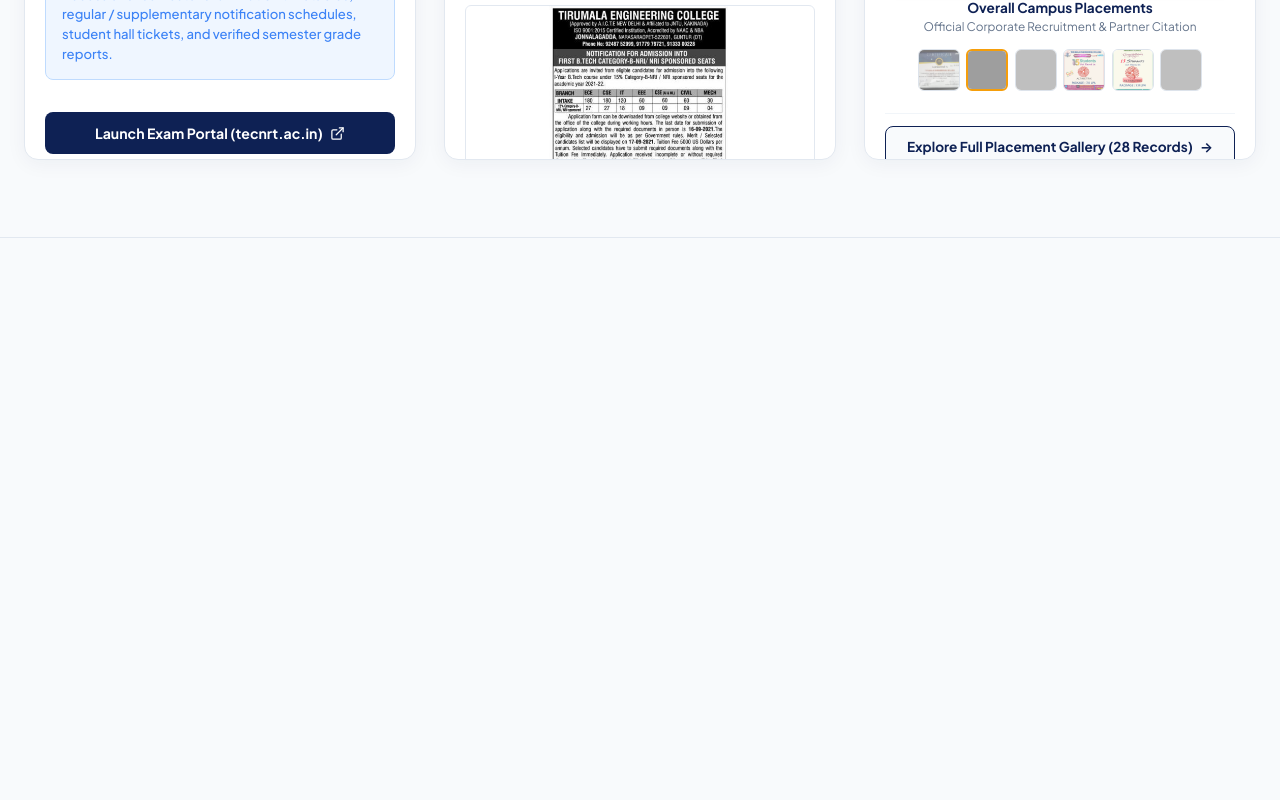
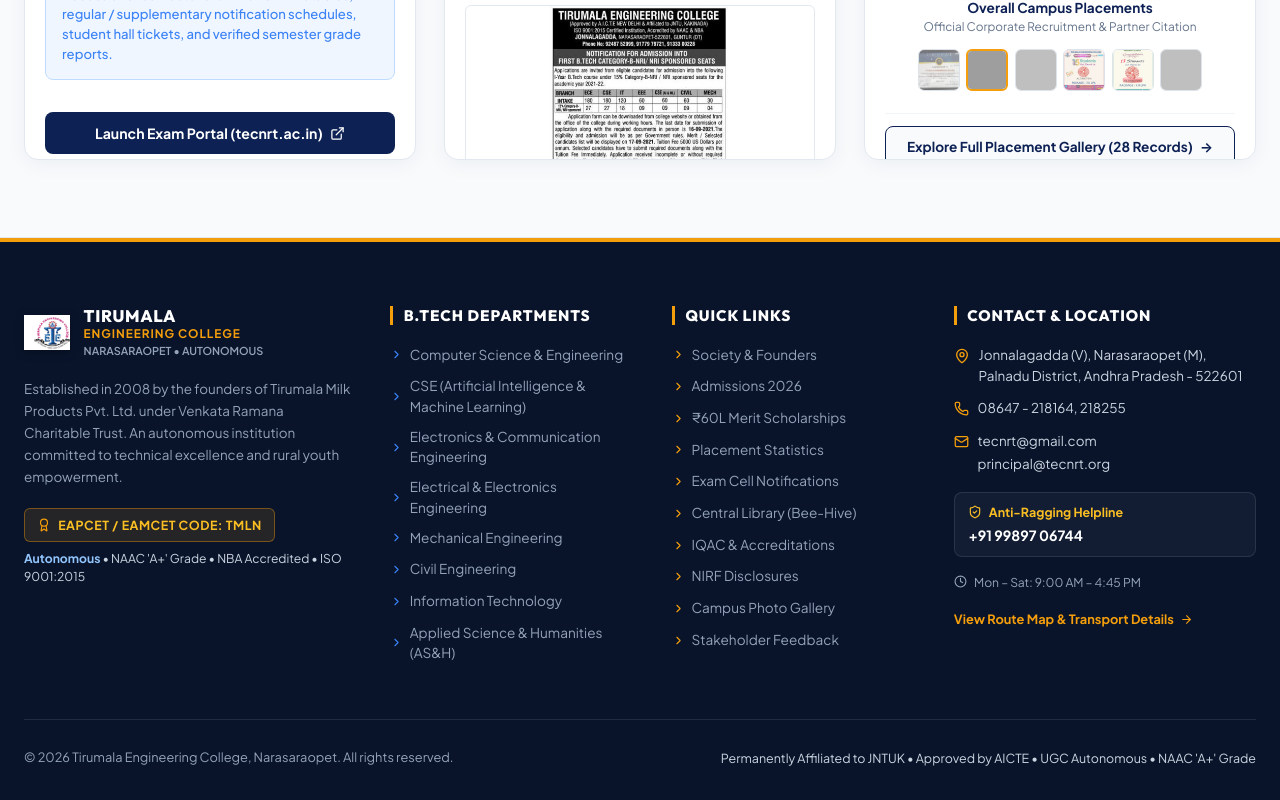
Before and after one commit to cvfoliox-dev/tecnrt, a React (Vite) app: page / in a window 1280 px wide. Shown: the part 3383-4183 px from the top of the page. Before the commit the page ends 3621 px from the top, so only its background shows below. Built offline with nearby package versions, Linux system fonts and the light colour scheme; grey boxes are pictures that could not be loaded.

Commit message:
refactor(footer): remove PRD portals column, clean up 4-column layout, and render universal footer on all public pages

```diff
--- a/src/App.jsx
+++ b/src/App.jsx
@@ -53,10 +53,6 @@
     }
   }, [location.pathname, currentUser.role, quickSwitchRole]);
 
-  const isHomePage = location.pathname === '/' ||
-    location.pathname === '/index.html' ||
-    location.pathname === '/index-2.html' ||
-    location.pathname === '/index.php';
 
   return (
     <div style={{ display: 'flex', flexDirection: 'column', minHeight: '100vh' }}>
@@ -193,7 +189,7 @@
               <Route path="*" element={<NotFoundPage />} />
             </Routes>
           </main>
-          {!isHomePage && <Footer />}
+          <Footer />
           <LoginModal />
         </>
       )}
--- a/src/components/common/Footer.jsx
+++ b/src/components/common/Footer.jsx
@@ -1,85 +1,122 @@
 import React from 'react';
 import { Link } from 'react-router-dom';
 import { COLLEGE_AUDIT_DATA } from '../../data/collegeAuditData';
-import { useAuth } from '../../context/AuthContext';
 import {
-  GraduationCap,
   MapPin,
   Phone,
   Mail,
-  Globe,
   ShieldCheck,
   Award,
   ChevronRight,
-  ExternalLink,
-  PhoneCall,
-  Clock
+  Clock,
+  ArrowRight
 } from 'lucide-react';
 
 export default function Footer() {
-  const { quickSwitchRole } = useAuth();
-  const { institution, departments } = COLLEGE_AUDIT_DATA;
+  const { departments } = COLLEGE_AUDIT_DATA;
 
   return (
-    <footer style={{ background: '#09142b', color: '#cbd5e1', paddingTop: '4rem', paddingBottom: '2rem', borderTop: '4px solid #f59e0b' }}>
-      <div className="container" style={{ maxWidth: '1200px', margin: '0 auto', padding: '0 1.5rem' }}>
-        <div style={{ display: 'grid', gridTemplateColumns: 'repeat(auto-fit, minmax(230px, 1fr))', gap: '2.5rem', marginBottom: '3.5rem' }}>
-          {/* Col 1: College Info */}
+    <footer
+      className="tec-main-footer"
+      style={{
+        backgroundColor: '#09142b',
+        color: '#cbd5e1',
+        paddingTop: '4rem',
+        paddingBottom: '2rem',
+        borderTop: '4px solid #f59e0b',
+        position: 'relative',
+        width: '100%',
+        overflowX: 'hidden'
+      }}
+      aria-label="Website Footer"
+    >
+      <div style={{ maxWidth: '1280px', margin: '0 auto', padding: '0 1.5rem' }}>
+
+        {/* 4-Column Balanced Grid */}
+        <div className="tec-footer-grid">
+
+          {/* Column 1: College Identity & Overview */}
+          <div className="tec-footer-col">
+            <div style={{ display: 'flex', alignItems: 'center', gap: '0.85rem', marginBottom: '1.15rem' }}>
+              <img
+                src="/college_assets/tec_crest.png"
+                alt="Tirumala Engineering College Crest"
+                style={{
+                  width: '46px',
+                  height: '46px',
+                  objectFit: 'contain',
+                  filter: 'drop-shadow(0 2px 4px rgba(0,0,0,0.3))'
+                }}
+              />
               <div>
-            <div style={{ display: 'flex', alignItems: 'center', gap: '0.75rem', marginBottom: '1rem' }}>
                 <div style={{
-                width: '42px',
-                height: '42px',
-                borderRadius: '10px',
-                background: '#1d4ed8',
-                display: 'flex',
-                alignItems: 'center',
-                justifyContent: 'center',
+                  fontFamily: 'var(--font-heading)',
+                  fontWeight: 900,
+                  fontSize: '1.05rem',
                   color: '#ffffff',
-                border: '1.5px solid #f59e0b'
+                  letterSpacing: '0.04em',
+                  lineHeight: 1.15
                 }}>
-                <GraduationCap size={24} />
-              </div>
-              <div>
-                <div style={{ fontFamily: 'var(--font-heading)', fontWeight: 800, fontSize: '1.1rem', color: '#ffffff', letterSpacing: '-0.02em' }}>
                   TIRUMALA
                 </div>
-                <div style={{ fontSize: '0.75rem', color: '#f59e0b', fontWeight: 700 }}>
+                <div style={{
+                  fontSize: '0.74rem',
+                  color: '#f59e0b',
+                  fontWeight: 800,
+                  letterSpacing: '0.08em',
+                  textTransform: 'uppercase'
+                }}>
                   ENGINEERING COLLEGE
+                </div>
+                <div style={{ fontSize: '0.68rem', color: '#94a3b8', fontWeight: 600 }}>
+                  NARASARAOPET • AUTONOMOUS
                 </div>
               </div>
             </div>
 
-            <p style={{ fontSize: '0.85rem', color: '#94a3b8', lineHeight: 1.6, marginBottom: '1.25rem' }}>
-              Established in 2008 by the founders of Tirumala Milk Products Pvt. Ltd. under Venkata Ramana Charitable Trust. An autonomous institution committed to rural empowerment.
+            <p style={{ fontSize: '0.84rem', color: '#94a3b8', lineHeight: 1.65, marginBottom: '1.25rem' }}>
+              Established in 2008 by the founders of Tirumala Milk Products Pvt. Ltd. under Venkata Ramana Charitable Trust. An autonomous institution committed to technical excellence and rural youth empowerment.
             </p>
 
-            <div style={{ display: 'flex', flexDirection: 'column', gap: '0.6rem', fontSize: '0.82rem' }}>
-              <div style={{ display: 'flex', alignItems: 'flex-start', gap: '0.5rem' }}>
-                <MapPin size={15} style={{ color: '#f59e0b', flexShrink: 0, marginTop: '2px' }} />
-                <span>Jonnalagadda (V), Narasaraopet (M), Palnadu District, AP - 522601</span>
+            {/* EAMCET Code & Status Badges */}
+            <div style={{ display: 'flex', flexDirection: 'column', gap: '0.5rem', marginBottom: '1.25rem' }}>
+              <div
+                style={{
+                  display: 'inline-flex',
+                  alignItems: 'center',
+                  gap: '0.45rem',
+                  backgroundColor: 'rgba(245, 158, 11, 0.12)',
+                  border: '1px solid rgba(245, 158, 11, 0.4)',
+                  padding: '0.4rem 0.75rem',
+                  borderRadius: '6px',
+                  width: 'fit-content'
+                }}
+              >
+                <Award size={14} style={{ color: '#f59e0b' }} />
+                <span style={{ fontSize: '0.78rem', color: '#fbbf24', fontWeight: 800, letterSpacing: '0.04em' }}>
+                  EAPCET / EAMCET CODE: TMLN
+                </span>
               </div>
-              <div style={{ display: 'flex', alignItems: 'center', gap: '0.5rem' }}>
-                <Phone size={15} style={{ color: '#f59e0b', flexShrink: 0 }} />
-                <span>08647 - 218164, 218255</span>
-              </div>
-              <div style={{ display: 'flex', alignItems: 'center', gap: '0.5rem' }}>
-                <Mail size={15} style={{ color: '#f59e0b', flexShrink: 0 }} />
-                <span>tecnrt@gmail.com / principal@tecnrt.org</span>
+
+              <div style={{ fontSize: '0.76rem', color: '#cbd5e1', lineHeight: 1.45 }}>
+                <span style={{ color: '#93c5fd', fontWeight: 700 }}>Autonomous</span> • NAAC 'A+' Grade • NBA Accredited • ISO 9001:2015
               </div>
             </div>
           </div>
 
-          {/* Col 2: Academic Departments */}
-          <div>
-            <h4 style={{ color: '#ffffff', fontSize: '0.95rem', fontWeight: 800, marginBottom: '1.25rem', borderLeft: '3px solid #f59e0b', paddingLeft: '0.5rem', textTransform: 'uppercase' }}>
+          {/* Column 2: Academic B.Tech Departments */}
+          <div className="tec-footer-col">
+            <h4 className="tec-footer-heading">
               B.Tech Departments
             </h4>
-            <ul style={{ listStyle: 'none', padding: 0, margin: 0, display: 'flex', flexDirection: 'column', gap: '0.5rem', fontSize: '0.85rem' }}>
-              {departments.map(dept => (
+            <ul className="tec-footer-links">
+              {departments.map((dept) => (
                 <li key={dept.code}>
-                  <Link to={`/departments/${dept.code}`} style={{ color: '#94a3b8', display: 'flex', alignItems: 'center', gap: '0.4rem', textDecoration: 'none' }}>
-                    <ChevronRight size={13} style={{ color: '#3b82f6' }} />
+                  <Link
+                    to={`/departments/${dept.code}`}
+                    className="tec-footer-link"
+                  >
+                    <ChevronRight size={13} style={{ color: '#3b82f6', flexShrink: 0 }} />
                     <span>{dept.name}</span>
                   </Link>
                 </li>
@@ -87,120 +124,268 @@
             </ul>
           </div>
 
-          {/* Col 3: Quick Navigation Links */}
-          <div>
-            <h4 style={{ color: '#ffffff', fontSize: '0.95rem', fontWeight: 800, marginBottom: '1.25rem', borderLeft: '3px solid #f59e0b', paddingLeft: '0.5rem', textTransform: 'uppercase' }}>
+          {/* Column 3: Quick Navigation Links */}
+          <div className="tec-footer-col">
+            <h4 className="tec-footer-heading">
               Quick Links
             </h4>
-            <ul style={{ listStyle: 'none', padding: 0, margin: 0, display: 'flex', flexDirection: 'column', gap: '0.5rem', fontSize: '0.85rem' }}>
+            <ul className="tec-footer-links">
               <li>
-                <Link to="/about/society" style={{ color: '#94a3b8', textDecoration: 'none', display: 'flex', alignItems: 'center', gap: '0.35rem' }}>
-                  <ChevronRight size={13} style={{ color: '#f59e0b' }} />
+                <Link to="/about/society" className="tec-footer-link">
+                  <ChevronRight size={13} style={{ color: '#f59e0b', flexShrink: 0 }} />
                   <span>Society & Founders</span>
                 </Link>
               </li>
               <li>
-                <Link to="/admissions/procedure" style={{ color: '#94a3b8', textDecoration: 'none', display: 'flex', alignItems: 'center', gap: '0.35rem' }}>
-                  <ChevronRight size={13} style={{ color: '#f59e0b' }} />
+                <Link to="/admissions/procedure" className="tec-footer-link">
+                  <ChevronRight size={13} style={{ color: '#f59e0b', flexShrink: 0 }} />
                   <span>Admissions 2026</span>
                 </Link>
               </li>
               <li>
-                <Link to="/academics/scholarships" style={{ color: '#94a3b8', textDecoration: 'none', display: 'flex', alignItems: 'center', gap: '0.35rem' }}>
-                  <ChevronRight size={13} style={{ color: '#f59e0b' }} />
-                  <span>₹60L Founders Scholarship</span>
+                <Link to="/academics/scholarships" className="tec-footer-link">
+                  <ChevronRight size={13} style={{ color: '#f59e0b', flexShrink: 0 }} />
+                  <span>₹60L Merit Scholarships</span>
                 </Link>
               </li>
               <li>
-                <Link to="/placements/statistics" style={{ color: '#94a3b8', textDecoration: 'none', display: 'flex', alignItems: 'center', gap: '0.35rem' }}>
-                  <ChevronRight size={13} style={{ color: '#f59e0b' }} />
+                <Link to="/placements/statistics" className="tec-footer-link">
+                  <ChevronRight size={13} style={{ color: '#f59e0b', flexShrink: 0 }} />
                   <span>Placement Statistics</span>
                 </Link>
               </li>
               <li>
-                <Link to="/examination/notifications" style={{ color: '#94a3b8', textDecoration: 'none', display: 'flex', alignItems: 'center', gap: '0.35rem' }}>
-                  <ChevronRight size={13} style={{ color: '#f59e0b' }} />
-                  <span>Examcell Notifications</span>
+                <Link to="/examination/notifications" className="tec-footer-link">
+                  <ChevronRight size={13} style={{ color: '#f59e0b', flexShrink: 0 }} />
+                  <span>Exam Cell Notifications</span>
                 </Link>
               </li>
               <li>
-                <Link to="/amenities/library" style={{ color: '#94a3b8', textDecoration: 'none', display: 'flex', alignItems: 'center', gap: '0.35rem' }}>
-                  <ChevronRight size={13} style={{ color: '#f59e0b' }} />
+                <Link to="/amenities/library" className="tec-footer-link">
+                  <ChevronRight size={13} style={{ color: '#f59e0b', flexShrink: 0 }} />
                   <span>Central Library (Bee-Hive)</span>
                 </Link>
               </li>
               <li>
-                <Link to="/iqac/naac" style={{ color: '#94a3b8', textDecoration: 'none', display: 'flex', alignItems: 'center', gap: '0.35rem' }}>
-                  <ChevronRight size={13} style={{ color: '#f59e0b' }} />
-                  <span>NAAC 'A' & NBA Approvals</span>
+                <Link to="/iqac/about" className="tec-footer-link">
+                  <ChevronRight size={13} style={{ color: '#f59e0b', flexShrink: 0 }} />
+                  <span>IQAC & Accreditations</span>
                 </Link>
               </li>
               <li>
-                <Link to="/feedback" style={{ color: '#94a3b8', textDecoration: 'none', display: 'flex', alignItems: 'center', gap: '0.35rem' }}>
-                  <ChevronRight size={13} style={{ color: '#f59e0b' }} />
+                <Link to="/nirf" className="tec-footer-link">
+                  <ChevronRight size={13} style={{ color: '#f59e0b', flexShrink: 0 }} />
+                  <span>NIRF Disclosures</span>
+                </Link>
+              </li>
+              <li>
+                <Link to="/gallery" className="tec-footer-link">
+                  <ChevronRight size={13} style={{ color: '#f59e0b', flexShrink: 0 }} />
+                  <span>Campus Photo Gallery</span>
+                </Link>
+              </li>
+              <li>
+                <Link to="/feedback" className="tec-footer-link">
+                  <ChevronRight size={13} style={{ color: '#f59e0b', flexShrink: 0 }} />
                   <span>Stakeholder Feedback</span>
                 </Link>
               </li>
             </ul>
           </div>
 
-          {/* Col 4: Portals & Helplines */}
-          <div>
-            <h4 style={{ color: '#ffffff', fontSize: '0.95rem', fontWeight: 800, marginBottom: '1.25rem', borderLeft: '3px solid #f59e0b', paddingLeft: '0.5rem', textTransform: 'uppercase' }}>
-              Campus Portals (PRD)
+          {/* Column 4: Contact & Campus Location */}
+          <div className="tec-footer-col">
+            <h4 className="tec-footer-heading">
+              Contact & Location
             </h4>
-            <div style={{ display: 'flex', flexDirection: 'column', gap: '0.5rem', marginBottom: '1.5rem' }}>
-              <button
-                onClick={() => quickSwitchRole('student')}
-                style={{ textAlign: 'left', background: 'rgba(255,255,255,0.05)', color: '#cbd5e1', padding: '0.5rem 0.75rem', borderRadius: '6px', border: '1px solid rgba(255,255,255,0.1)', cursor: 'pointer' }}
-              >
-                <div style={{ fontWeight: 700, color: '#ffffff', fontSize: '0.85rem' }}>Student Portal</div>
-                <div style={{ fontSize: '0.7rem', color: '#94a3b8' }}>Attendance, exams & fee payments</div>
-              </button>
 
-              <button
-                onClick={() => quickSwitchRole('faculty')}
-                style={{ textAlign: 'left', background: 'rgba(255,255,255,0.05)', color: '#cbd5e1', padding: '0.5rem 0.75rem', borderRadius: '6px', border: '1px solid rgba(255,255,255,0.1)', cursor: 'pointer' }}
-              >
-                <div style={{ fontWeight: 700, color: '#ffffff', fontSize: '0.85rem' }}>Faculty Portal</div>
-                <div style={{ fontSize: '0.7rem', color: '#94a3b8' }}>Spreadsheet validator & attendance</div>
-              </button>
-
-              <button
-                onClick={() => quickSwitchRole('hod')}
-                style={{ textAlign: 'left', background: 'rgba(255,255,255,0.05)', color: '#cbd5e1', padding: '0.5rem 0.75rem', borderRadius: '6px', border: '1px solid rgba(255,255,255,0.1)', cursor: 'pointer' }}
-              >
-                <div style={{ fontWeight: 700, color: '#ffffff', fontSize: '0.85rem' }}>HOD Management</div>
-                <div style={{ fontSize: '0.7rem', color: '#94a3b8' }}>Dept roster & attendance audit</div>
-              </button>
-
-              <button
-                onClick={() => quickSwitchRole('principal')}
-                style={{ textAlign: 'left', background: 'rgba(255,255,255,0.05)', color: '#cbd5e1', padding: '0.5rem 0.75rem', borderRadius: '6px', border: '1px solid rgba(255,255,255,0.1)', cursor: 'pointer' }}
-              >
-                <div style={{ fontWeight: 700, color: '#ffffff', fontSize: '0.85rem' }}>Principal Suite</div>
-                <div style={{ fontSize: '0.7rem', color: '#94a3b8' }}>College-wide audit trail & metrics</div>
-              </button>
+            <div style={{ display: 'flex', flexDirection: 'column', gap: '0.75rem', fontSize: '0.84rem' }}>
+              {/* Campus Address */}
+              <div style={{ display: 'flex', alignItems: 'flex-start', gap: '0.55rem' }}>
+                <MapPin size={16} style={{ color: '#f59e0b', flexShrink: 0, marginTop: '3px' }} />
+                <span style={{ color: '#cbd5e1', lineHeight: 1.55 }}>
+                  Jonnalagadda (V), Narasaraopet (M), Palnadu District, Andhra Pradesh - 522601
+                </span>
               </div>
 
-            <div style={{ background: 'rgba(245, 158, 11, 0.1)', border: '1px solid rgba(245, 158, 11, 0.3)', padding: '0.75rem', borderRadius: '8px', fontSize: '0.78rem' }}>
-              <div style={{ color: '#fbbf24', fontWeight: 800 }}>EAMCET CODE: TMLN</div>
-              <div style={{ color: '#cbd5e1', marginTop: '0.2rem' }}>Anti-Ragging Helpline: 9989706744</div>
+              {/* Direct Phone Numbers */}
+              <div style={{ display: 'flex', alignItems: 'center', gap: '0.55rem' }}>
+                <Phone size={15} style={{ color: '#f59e0b', flexShrink: 0 }} />
+                <a
+                  href="tel:08647218164"
+                  style={{ color: '#cbd5e1', textDecoration: 'none' }}
+                  className="tec-footer-contact-link"
+                >
+                  08647 - 218164, 218255
+                </a>
+              </div>
+
+              {/* Verified Emails */}
+              <div style={{ display: 'flex', alignItems: 'flex-start', gap: '0.55rem' }}>
+                <Mail size={15} style={{ color: '#f59e0b', flexShrink: 0, marginTop: '3px' }} />
+                <div style={{ display: 'flex', flexDirection: 'column', gap: '0.2rem' }}>
+                  <a
+                    href="mailto:tecnrt@gmail.com"
+                    style={{ color: '#cbd5e1', textDecoration: 'none' }}
+                    className="tec-footer-contact-link"
+                  >
+                    tecnrt@gmail.com
+                  </a>
+                  <a
+                    href="mailto:principal@tecnrt.org"
+                    style={{ color: '#cbd5e1', textDecoration: 'none' }}
+                    className="tec-footer-contact-link"
+                  >
+                    principal@tecnrt.org
+                  </a>
+                </div>
+              </div>
+
+              {/* Anti-Ragging Helpline */}
+              <div
+                style={{
+                  marginTop: '0.35rem',
+                  padding: '0.65rem 0.85rem',
+                  backgroundColor: 'rgba(255, 255, 255, 0.04)',
+                  border: '1px solid rgba(255, 255, 255, 0.1)',
+                  borderRadius: '8px'
+                }}
+              >
+                <div style={{ display: 'flex', alignItems: 'center', gap: '0.4rem', color: '#fbbf24', fontWeight: 700, fontSize: '0.78rem' }}>
+                  <ShieldCheck size={14} />
+                  <span>Anti-Ragging Helpline</span>
+                </div>
+                <div style={{ color: '#ffffff', fontWeight: 800, fontSize: '0.88rem', marginTop: '0.2rem' }}>
+                  +91 99897 06744
+                </div>
+              </div>
+
+              {/* Working Hours */}
+              <div style={{ display: 'flex', alignItems: 'center', gap: '0.45rem', fontSize: '0.76rem', color: '#94a3b8', marginTop: '0.2rem' }}>
+                <Clock size={13} />
+                <span>Mon – Sat: 9:00 AM – 4:45 PM</span>
+              </div>
+
+              {/* Direct Link to Contact Page */}
+              <div style={{ marginTop: '0.4rem' }}>
+                <Link
+                  to="/contact"
+                  style={{
+                    display: 'inline-flex',
+                    alignItems: 'center',
+                    gap: '0.35rem',
+                    color: '#f59e0b',
+                    fontSize: '0.8rem',
+                    fontWeight: 700,
+                    textDecoration: 'none'
+                  }}
+                  className="tec-footer-contact-link"
+                >
+                  <span>View Route Map & Transport Details</span>
+                  <ArrowRight size={13} />
+                </Link>
               </div>
             </div>
           </div>
 
-        {/* Bottom Bar */}
-        <div style={{ borderTop: '1px solid rgba(255,255,255,0.1)', paddingTop: '1.5rem', display: 'flex', justifyContent: 'space-between', alignItems: 'center', flexWrap: 'wrap', gap: '1rem', fontSize: '0.78rem', color: '#64748b' }}>
+        </div>
+
+        {/* Bottom Bar: Copyright & Statutory Details */}
+        <div
+          style={{
+            borderTop: '1px solid rgba(255, 255, 255, 0.1)',
+            marginTop: '3.5rem',
+            paddingTop: '1.75rem',
+            display: 'flex',
+            justifyContent: 'space-between',
+            alignItems: 'center',
+            flexWrap: 'wrap',
+            gap: '1rem',
+            fontSize: '0.8rem',
+            color: '#94a3b8'
+          }}
+        >
           <div>
             © {new Date().getFullYear()} Tirumala Engineering College, Narasaraopet. All rights reserved.
-            <span style={{ marginLeft: '0.8rem', color: '#f59e0b' }}>Last Updated on 26-11-2025</span>
           </div>
-          <div>
-            Permanently Affiliated to JNTUK • AICTE Approved • Autonomous • NAAC 'A' Grade
+          <div style={{ color: '#cbd5e1', fontSize: '0.78rem' }}>
+            Permanently Affiliated to JNTUK • Approved by AICTE • UGC Autonomous • NAAC 'A+' Grade
           </div>
         </div>
+
       </div>
+
+      {/* Scoped CSS for Footer Links & Responsive Layout */}
+      <style>{`
+        .tec-footer-grid {
+          display: grid;
+          grid-template-columns: 1.35fr 1fr 1fr 1.25fr;
+          gap: 2.5rem;
+          margin-bottom: 1rem;
+        }
+
+        .tec-footer-col {
+          display: flex;
+          flex-direction: column;
+        }
+
+        .tec-footer-heading {
+          color: #ffffff;
+          font-family: var(--font-heading);
+          font-size: 0.95rem;
+          font-weight: 800;
+          margin: 0 0 1.25rem 0;
+          border-left: 3px solid #f59e0b;
+          padding-left: 0.65rem;
+          text-transform: uppercase;
+          letter-spacing: 0.06em;
+        }
+
+        .tec-footer-links {
+          list-style: none;
+          padding: 0;
+          margin: 0;
+          display: flex;
+          flex-direction: column;
+          gap: 0.6rem;
+          font-size: 0.85rem;
+        }
+
+        .tec-footer-link {
+          color: '#94a3b8';
+          color: #94a3b8;
+          display: inline-flex;
+          align-items: center;
+          gap: 0.4rem;
+          text-decoration: none;
+          transition: all 0.2s ease;
+        }
+
+        .tec-footer-link:hover {
+          color: #fbbf24 !important;
+          transform: translateX(3px);
+        }
+
+        .tec-footer-contact-link:hover {
+          color: #fbbf24 !important;
+          text-decoration: underline !important;
+        }
+
+        /* Responsive Breakpoints */
+        @media (max-width: 1080px) {
+          .tec-footer-grid {
+            grid-template-columns: repeat(2, 1fr) !important;
+            gap: 2.25rem !important;
+          }
+        }
+
+        @media (max-width: 640px) {
+          .tec-footer-grid {
+            grid-template-columns: 1fr !important;
+            gap: 2rem !important;
+          }
+        }
+      `}</style>
     </footer>
   );
 }
--- /dev/null
+++ b/src/components/layout/Footer.jsx
@@ -0,0 +1,2 @@
+// Re-export shared universal Footer from common
+export { default } from '../common/Footer';
```
Lines whose indentation alone changed are shown as unchanged.
